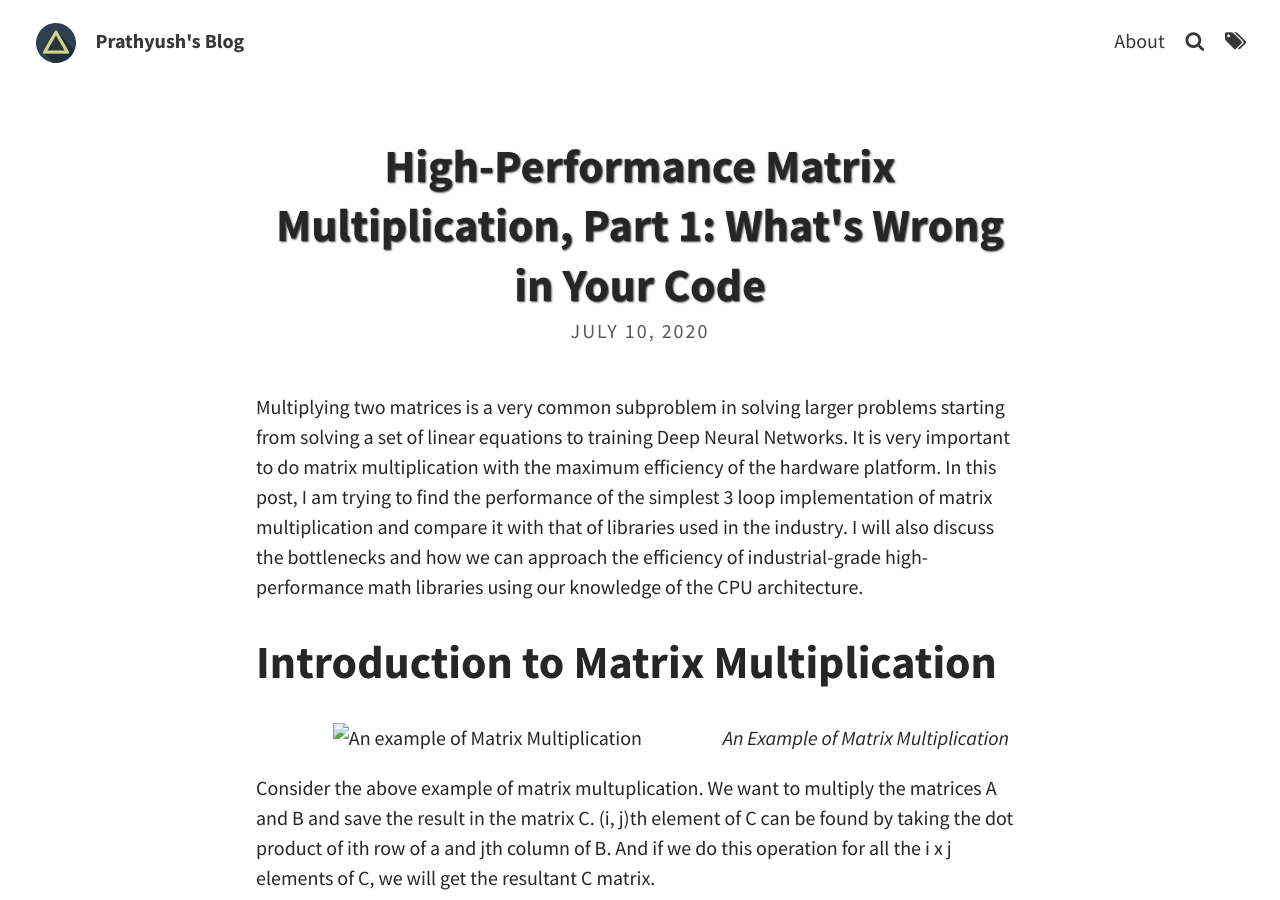
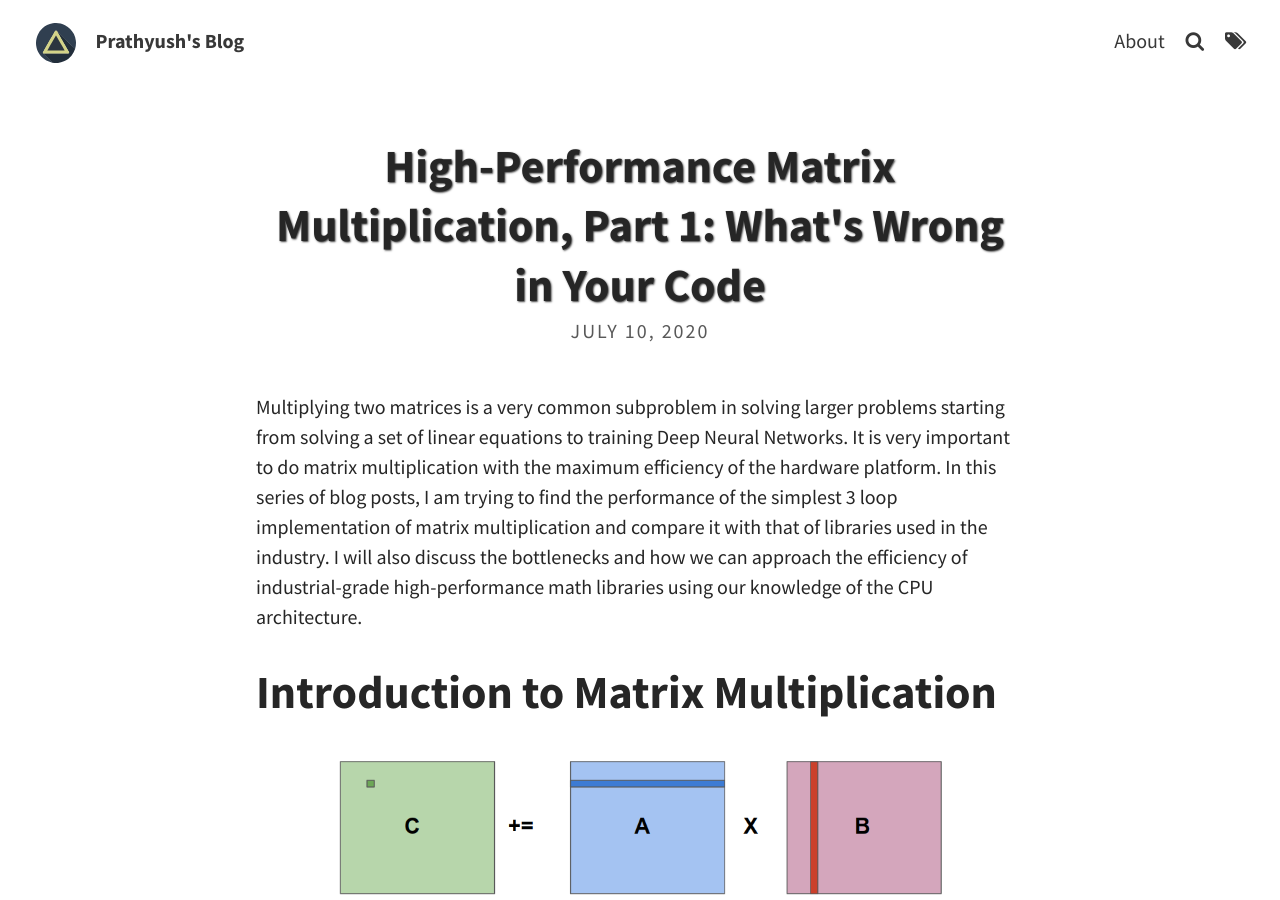
Before and after one commit to prathyushpv/prathyushpv.github.io, a Jekyll site: the page built from _posts/2020-07-10-High-Performance_Matrix_Multiplication_Part_1.md, in a window 1280 px wide and 900 px high. Built offline with Jekyll 4.4.1, drawn with Linux system fonts in a browser that asks for light colours; comment, search, counter and statistics services are not loaded.

Commit message:
Fixing image url

```diff
--- a/_posts/2020-07-10-High-Performance_Matrix_Multiplication_Part_1.md
+++ b/_posts/2020-07-10-High-Performance_Matrix_Multiplication_Part_1.md
@@ -4,11 +4,11 @@ title: "High-Performance Matrix Multiplication, Part 1: What's Wrong in Your Cod
 tags: [Architecture, HPC]
 ---
 
-Multiplying two matrices is a very common subproblem in solving larger problems starting from solving a set of linear equations to training Deep Neural Networks. It is very important to do matrix multiplication with the maximum efficiency of the hardware platform. In this post, I am trying to find the performance of the simplest 3 loop implementation of matrix multiplication and compare it with that of libraries used in the industry. I will also discuss the bottlenecks and how we can approach the efficiency of industrial-grade high-performance math libraries using our knowledge of the CPU architecture.
+Multiplying two matrices is a very common subproblem in solving larger problems starting from solving a set of linear equations to training Deep Neural Networks. It is very important to do matrix multiplication with the maximum efficiency of the hardware platform. In this series of blog posts, I am trying to find the performance of the simplest 3 loop implementation of matrix multiplication and compare it with that of libraries used in the industry. I will also discuss the bottlenecks and how we can approach the efficiency of industrial-grade high-performance math libraries using our knowledge of the CPU architecture.
 
 # Introduction to Matrix Multiplication
 
-![An example of Matrix Multiplication](/assets/img/eBPF/GEMM.png)
+![An example of Matrix Multiplication](/assets/img/matrix_multiplication/GEMM.png)
 *An Example of Matrix Multiplication*
 
 Consider the above example of matrix multuplication. We want to multiply the matrices A and B and save the result in the matrix C. (i, j)th element of C can be found by taking the dot product of ith row of a and jth column of B. And if we do this operation for all the i x j elements of C, we will get the resultant C matrix.
@@ -50,7 +50,7 @@ Caches usually use something similar to LRU(Last Recently Used). A new line is b
 
 Lets have a close look at the code snippet above and try to figure out how this will behave in the cache. In C matrices are stored in row major order. The memory accesses of the first matrix in row wise. When a single digit is access, adjascent digits that are in the same cache line are also brought to the cache. This will speed up the consequent accesses. But the memory access pattern of matrix B is colum wise and this is really bad for cache.
 
-![Cache Layout](/assets/img/eBPF/GEMM_Cache.png)
+![Cache Layout](/assets/img/matrix_multiplication/GEMM_Cache.png)
 
 Consider that the green boxes inside the matrix B are the cache lines. Each element in the column we are considering is in a different cache line. Accessing any element in the row will require memory access which is costly. Between two multiplications(of an element of A and an element of B) there is memory access and this will waste hundreds of CPU cycles. As you can see, CPU is spending most of its time waiting for data from memory to arrive rather than doing actual computation. At this point, it doesn't matter how fast is your CPU, the real bottleneck is memory access latency.
 
```
